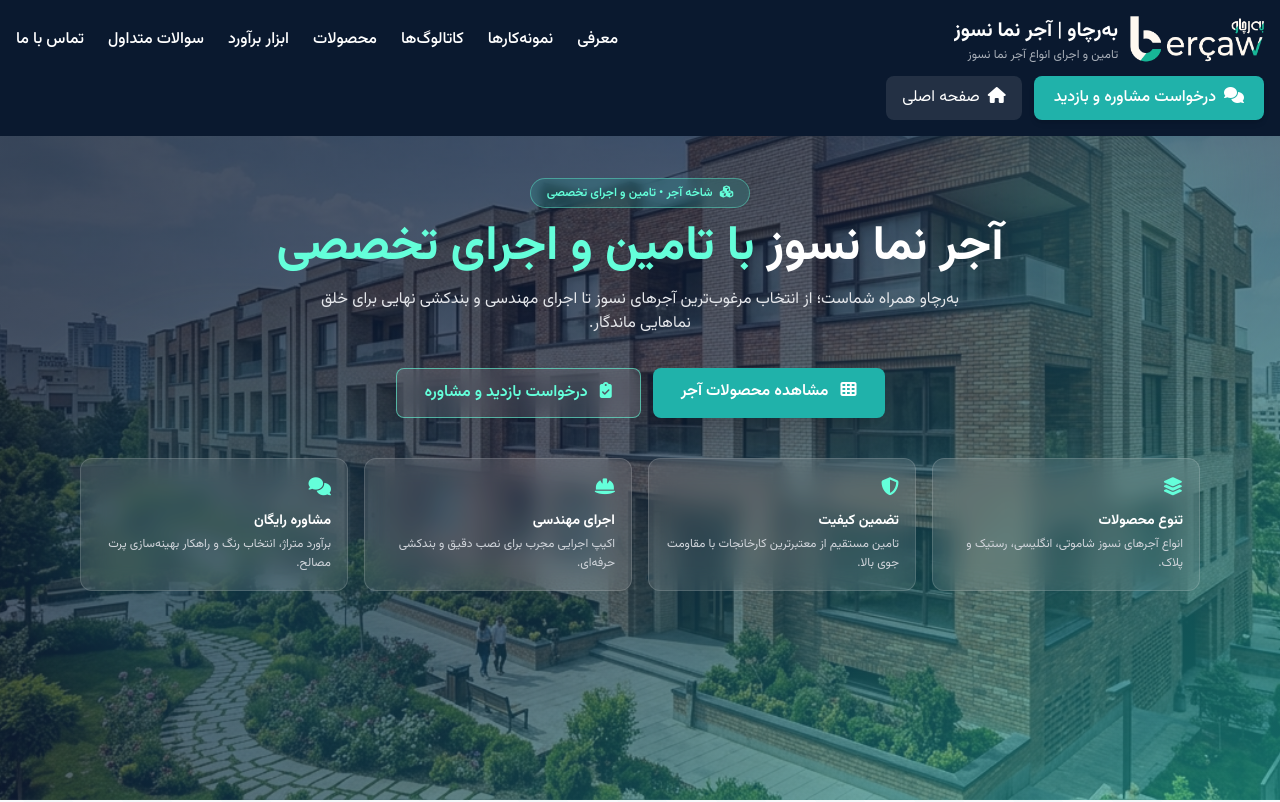
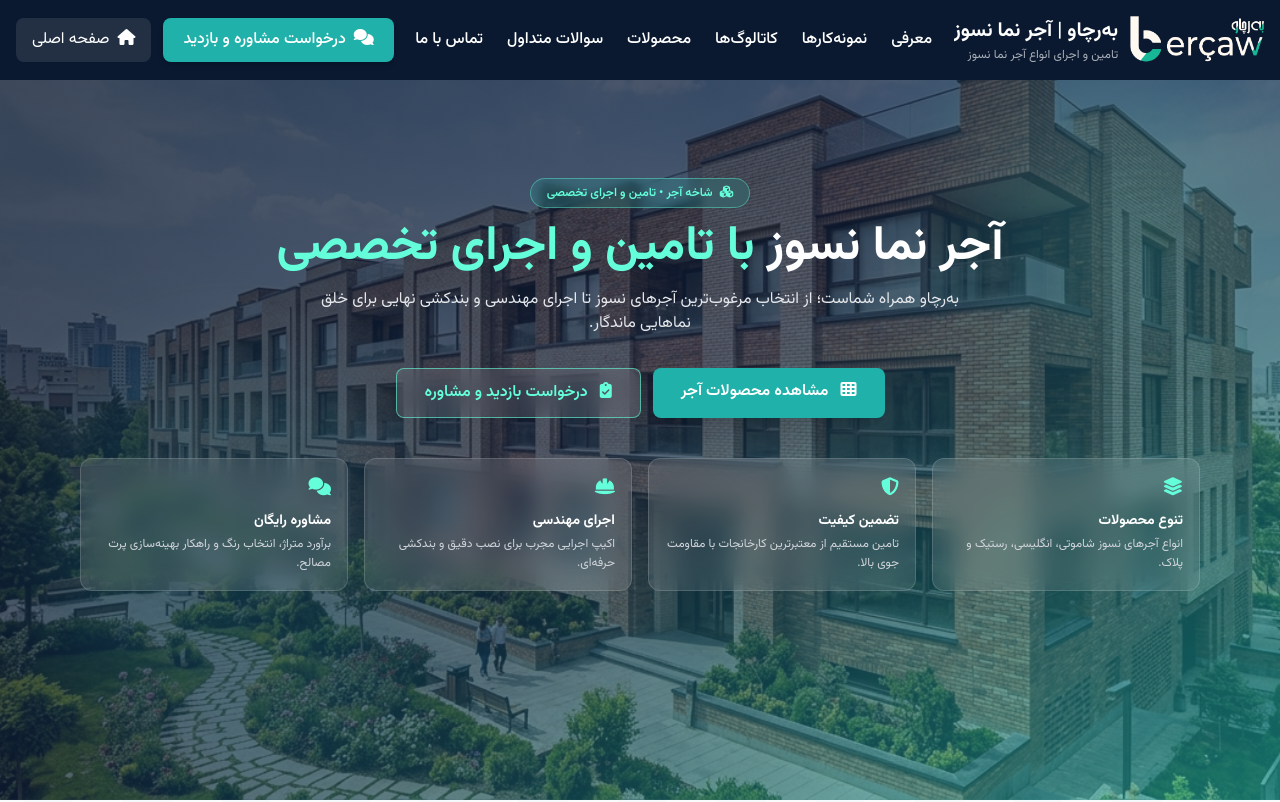
Before and after one commit to Bercaw-Group/bercaw-group.github.io, a plain HTML site: page brick/brick-index.html in a window 1280 px wide. Shown: the top 802 px of the page. Drawn offline with nearby package versions, Linux system fonts and the light colour scheme; no server answers.

```diff
--- a/brick/brick-index.html
+++ b/brick/brick-index.html
@@ -60,7 +60,6 @@
             <li><a href="#portfolio" class="hover:text-teal-light transition">نمونه‌کارها</a></li>
             <li><a href="#catalogs" class="hover:text-teal-light transition">کاتالوگ‌ها</a></li>
             <li><a href="#products" class="hover:text-teal-light transition">محصولات</a></li>
-            <li><a href="brick-calculator.html" class="hover:text-teal-light transition">ابزار برآورد</a></li>
             <li><a href="#faq" class="hover:text-teal-light transition">سوالات متداول</a></li>
             <li><a href="#contact" class="hover:text-teal-light transition">تماس با ما</a></li>
         </ul>
@@ -90,7 +89,6 @@
             <li><a href="#portfolio" class="mobile-menu-link block px-3 py-2.5 rounded-lg hover:bg-slate-800 hover:text-teal-light transition text-base">نمونه‌کارها</a></li>
             <li><a href="#catalogs" class="mobile-menu-link block px-3 py-2.5 rounded-lg hover:bg-slate-800 hover:text-teal-light transition text-base">کاتالوگ‌ها</a></li>
             <li><a href="#products" class="mobile-menu-link block px-3 py-2.5 rounded-lg hover:bg-slate-800 hover:text-teal-light transition text-base">محصولات</a></li>
-            <li><a href="brick-calculator.html" class="mobile-menu-link block px-3 py-2.5 rounded-lg hover:bg-slate-800 hover:text-teal-light transition text-base">ابزار برآورد</a></li>
             <li><a href="#faq" class="mobile-menu-link block px-3 py-2.5 rounded-lg hover:bg-slate-800 hover:text-teal-light transition text-base">سوالات متداول</a></li>
             <li><a href="#contact" class="mobile-menu-link block px-3 py-2.5 rounded-lg hover:bg-slate-800 hover:text-teal-light transition text-base">تماس با ما</a></li>
 
```
